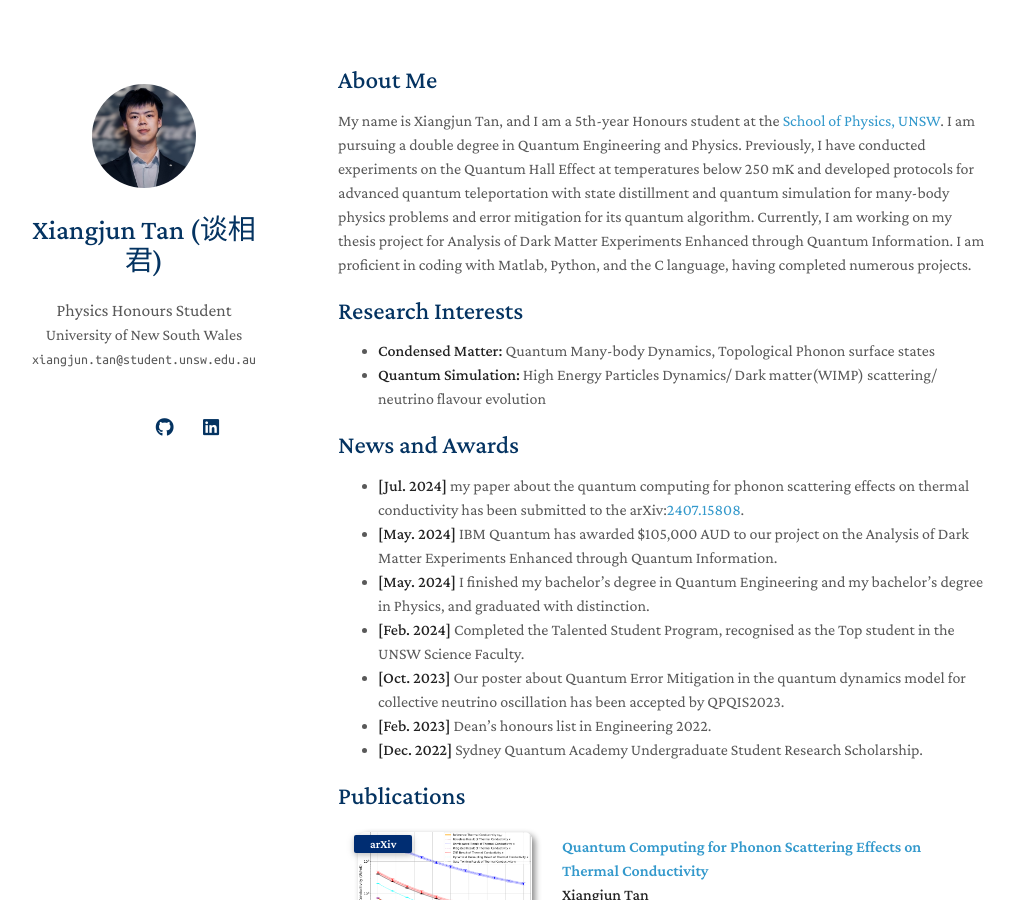
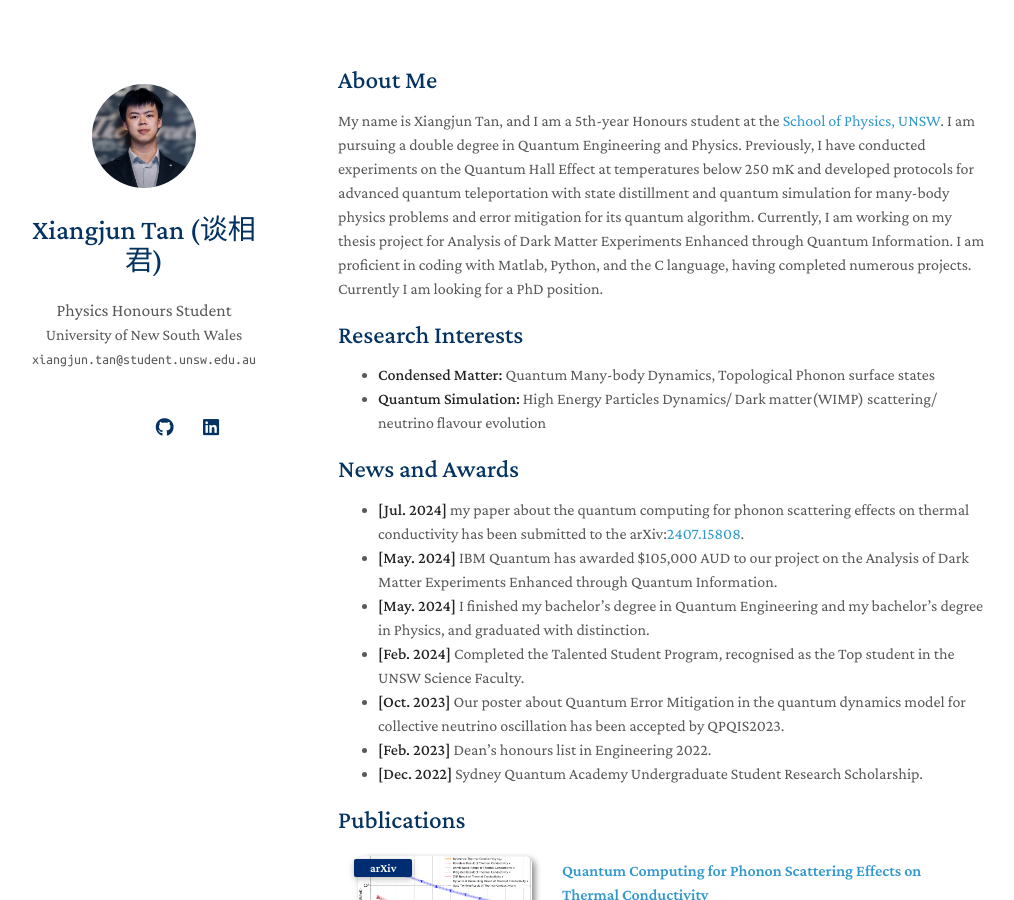
Before and after one commit to xiangjun-tan/xiangjun-tan.github.io, a Jekyll site: the page built from index.md, in a window 1280 px wide and 900 px high. Shown: the whole window, without its empty margins (132-1146 px from the left). Built offline with Jekyll 4.4.1, drawn with Linux system fonts in a browser that asks for light colours; nearby versions of some CDN libraries; a style sheet for code colours, icons or effects is not loaded; our own code applies the rules of GitHub Pages for plain Markdown files.

Commit message:
Update index.md

```diff
--- a/index.md
+++ b/index.md
@@ -4,7 +4,7 @@
 
 ## About Me
 
-My name is Xiangjun Tan, and I am a 5th-year Honours student at the [School of Physics, UNSW](https://www.unsw.edu.au/science/our-schools/physics). I am pursuing a double degree in Quantum Engineering and Physics. Previously, I have conducted experiments on the Quantum Hall Effect at temperatures below 250 mK and developed protocols for advanced quantum teleportation with state distillment and quantum simulation for many-body physics problems and error mitigation for its quantum algorithm. Currently, I am working on my thesis project for Analysis of Dark Matter Experiments Enhanced through Quantum Information. I am proficient in coding with Matlab, Python, and the C language, having completed numerous projects.
+My name is Xiangjun Tan, and I am a 5th-year Honours student at the [School of Physics, UNSW](https://www.unsw.edu.au/science/our-schools/physics). I am pursuing a double degree in Quantum Engineering and Physics. Previously, I have conducted experiments on the Quantum Hall Effect at temperatures below 250 mK and developed protocols for advanced quantum teleportation with state distillment and quantum simulation for many-body physics problems and error mitigation for its quantum algorithm. Currently, I am working on my thesis project for Analysis of Dark Matter Experiments Enhanced through Quantum Information. I am proficient in coding with Matlab, Python, and the C language, having completed numerous projects. Currently I am looking for a PhD position.
 
 ## Research Interests
 
```
